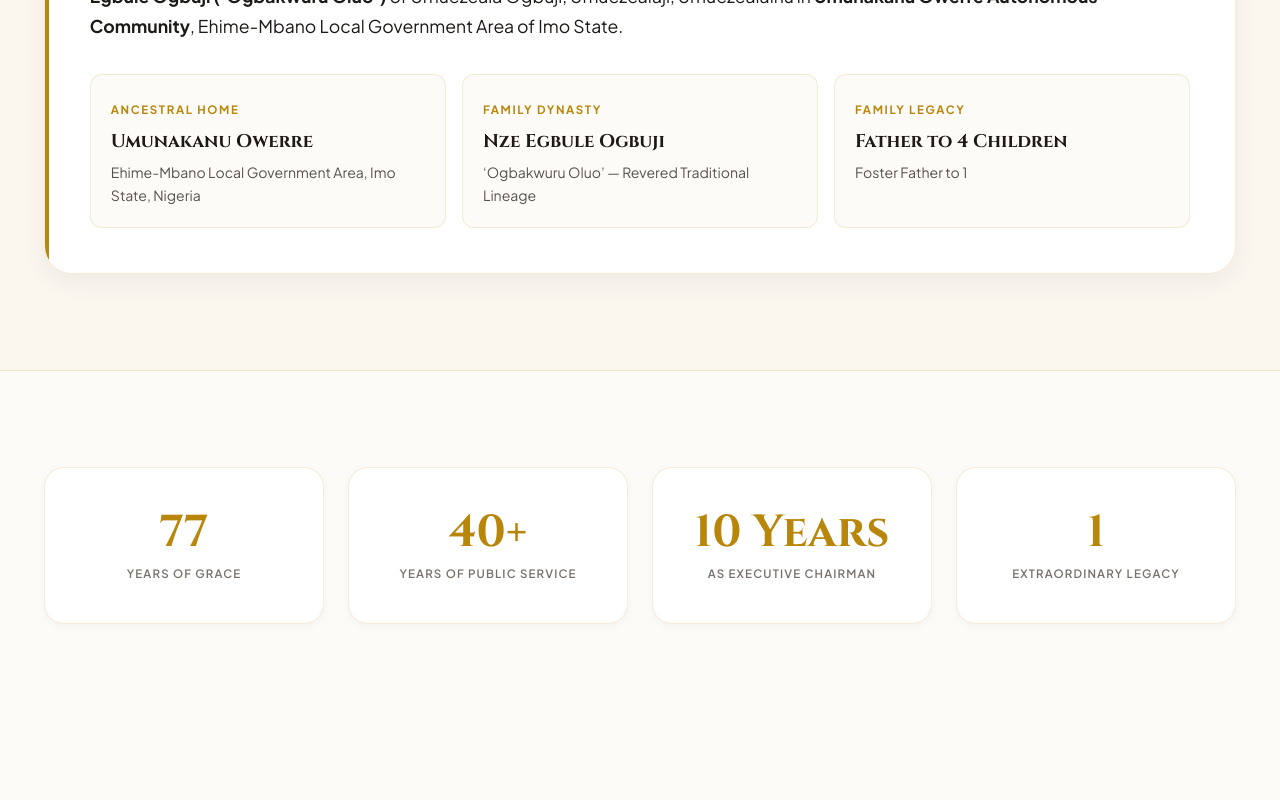
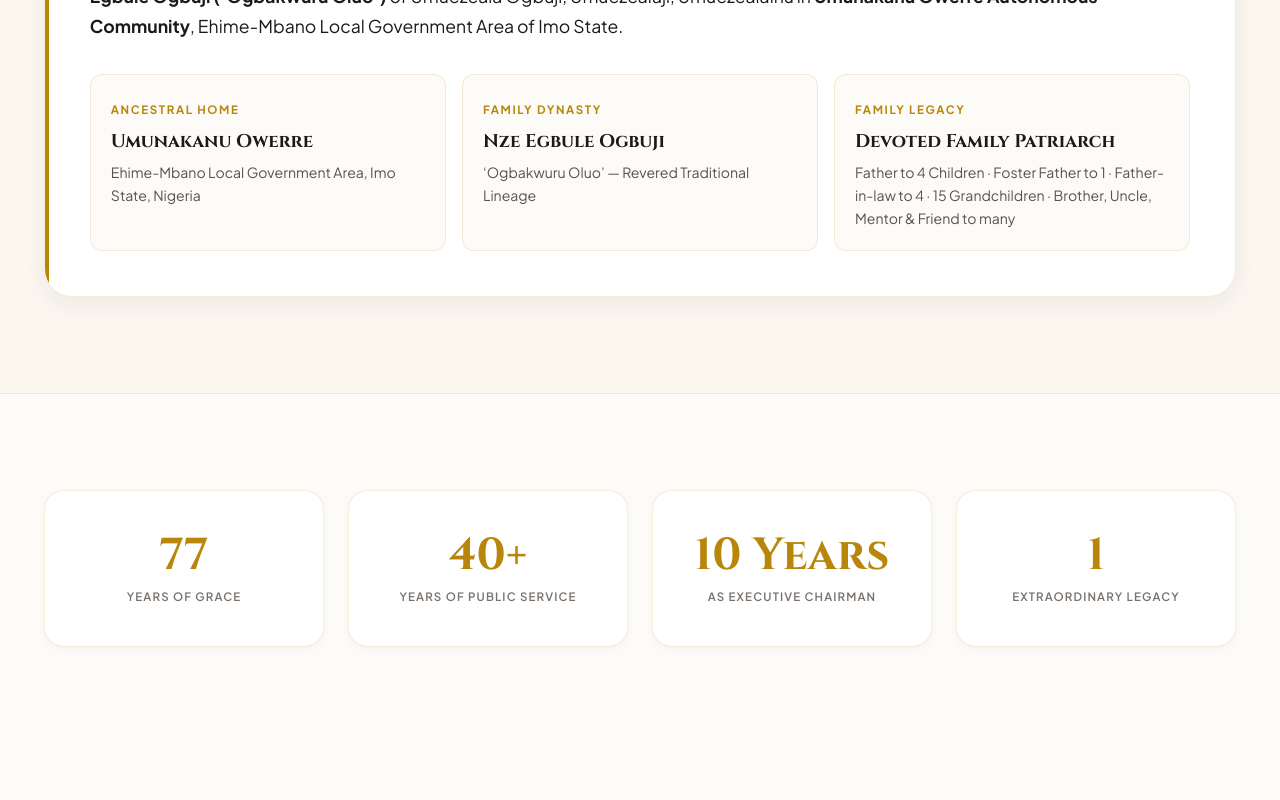
Before and after one commit to StaticMinus/b.ceremony, a Next.js app: page / in a window 1280 px wide. Shown: the part 2760-3560 px from the top of the page. Built offline with nearby package versions, Linux system fonts and the light colour scheme.

Commit message:
Update Family Legacy with full breakdown: 4 children, 1 foster, 4 in-laws, 15 grandchildren, brother, uncle, mentor, friend

```diff
--- a/src/app/components/ExtendedDossier.js
+++ b/src/app/components/ExtendedDossier.js
@@ -29,8 +29,8 @@ const DOSSIER_SECTIONS = [
           </div>
           <div className={styles.dossierInfoCard}>
             <span className={styles.dossierInfoTag}>FAMILY LEGACY</span>
-            <h4>Father to 4 Children</h4>
-            <p>Foster Father to 1</p>
+            <h4>Devoted Family Patriarch</h4>
+            <p>Father to 4 Children · Foster Father to 1 · Father-in-law to 4 · 15 Grandchildren · Brother, Uncle, Mentor & Friend to many</p>
           </div>
         </div>
       </div>
--- a/src/app/components/ScrollTimeline.js
+++ b/src/app/components/ScrollTimeline.js
@@ -51,7 +51,7 @@ const TIMELINE_DATA = [
     year: "Family Legacy",
     title: "Family Legacy",
     subtitle: "Devoted Family Patriarch",
-    desc: "Father to 4 Children — Foster Father to 1.",
+    desc: "Father to 4 Children · Foster Father to 1 · Father-in-law to 4 · 15 Grandchildren · Brother, Uncle, Mentor, & Friend to many.",
     icon: "👨‍👩‍👧‍👦",
   },
 ];
```
